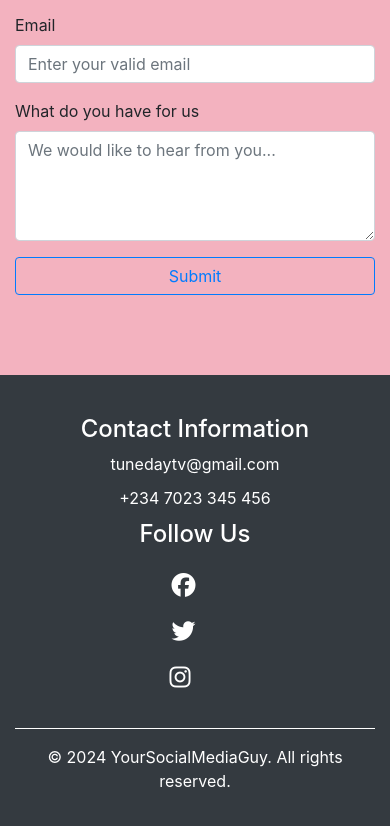
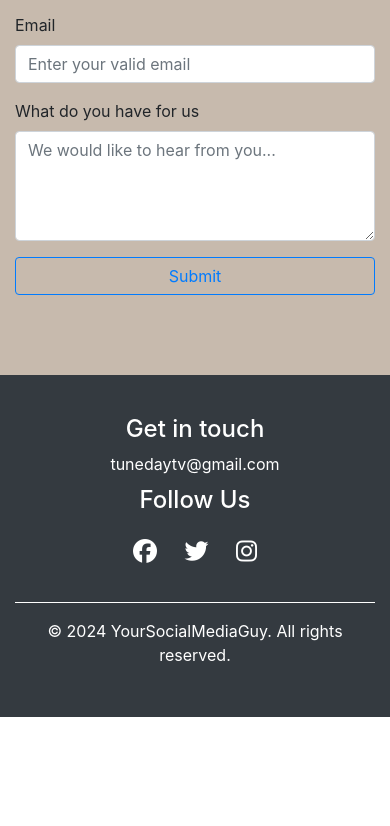
Before and after one commit to TunedayCodes/YsocialMG, a plain HTML site: page index.html in a window 390 px wide. Shown: the part 6687-7513 px from the top of the page. After the commit the page ends 7404 px from the top, so only its background shows below. Drawn offline with nearby package versions, Linux system fonts and the light colour scheme.

Commit message:
Made changes to the responsiveness of the footer

```diff
--- a/index.html
+++ b/index.html
@@ -216,12 +216,18 @@
 
 <!-- Footer Section -->
 <footer class="footer">
+    <script>
+        document.addEventListener("DOMContentLoaded", function() {
+            var currentYear = new Date().getFullYear();
+            var copyrightElement = document.getElementById("copyright");
+            copyrightElement.innerText = currentYear;
+        });
+    </script>
    <div class="container">
        <div class="row">
            <div class="col-md-6">
-               <h4>Contact Information</h4>
+               <h4>Get in touch</h4>
                <p>tunedaytv@gmail.com</p>
-               <p>+234 7023 345 456</p>
            </div>
            <div class="col-md-6">
                <h4>Follow Us</h4>
@@ -235,7 +241,7 @@
        <hr>
        <div class="row">
            <div class="col-md-12 text-center">
-            <p>&copy; 2024 <a href="#">YourSocialMediaGuy</a>. All rights reserved.</p>
+            <p>&copy; <span id="copyright"></span> <a href="#">YourSocialMediaGuy</a>. All rights reserved.</p>
            </div>
        </div>
    </div>
--- a/styles.css
+++ b/styles.css
@@ -146,7 +146,7 @@
 
 /* Contact Section Styles */
 .contact {
-   background-color: #f3b2bf;
+   background-color: #C7BAAD;
    padding: 80px 0;
    text-align: center;
 }
@@ -243,6 +243,9 @@ textarea.form-control {
 
 /* Responsive Footer Styles */
 @media (max-width: 768px) {
+   .list-inline {
+      margin-left: 30px;
+   }
    .footer {
        text-align: center;
    }
@@ -251,10 +254,10 @@ textarea.form-control {
        margin-top: 20px;
    }
 
-   .footer ul li {
+   /* .footer ul li {
        display: block;
        margin-bottom: 10px;
-   }
+   } */
    .footer ul li a {
       color: #fff;
       font-size: 24px;
```
